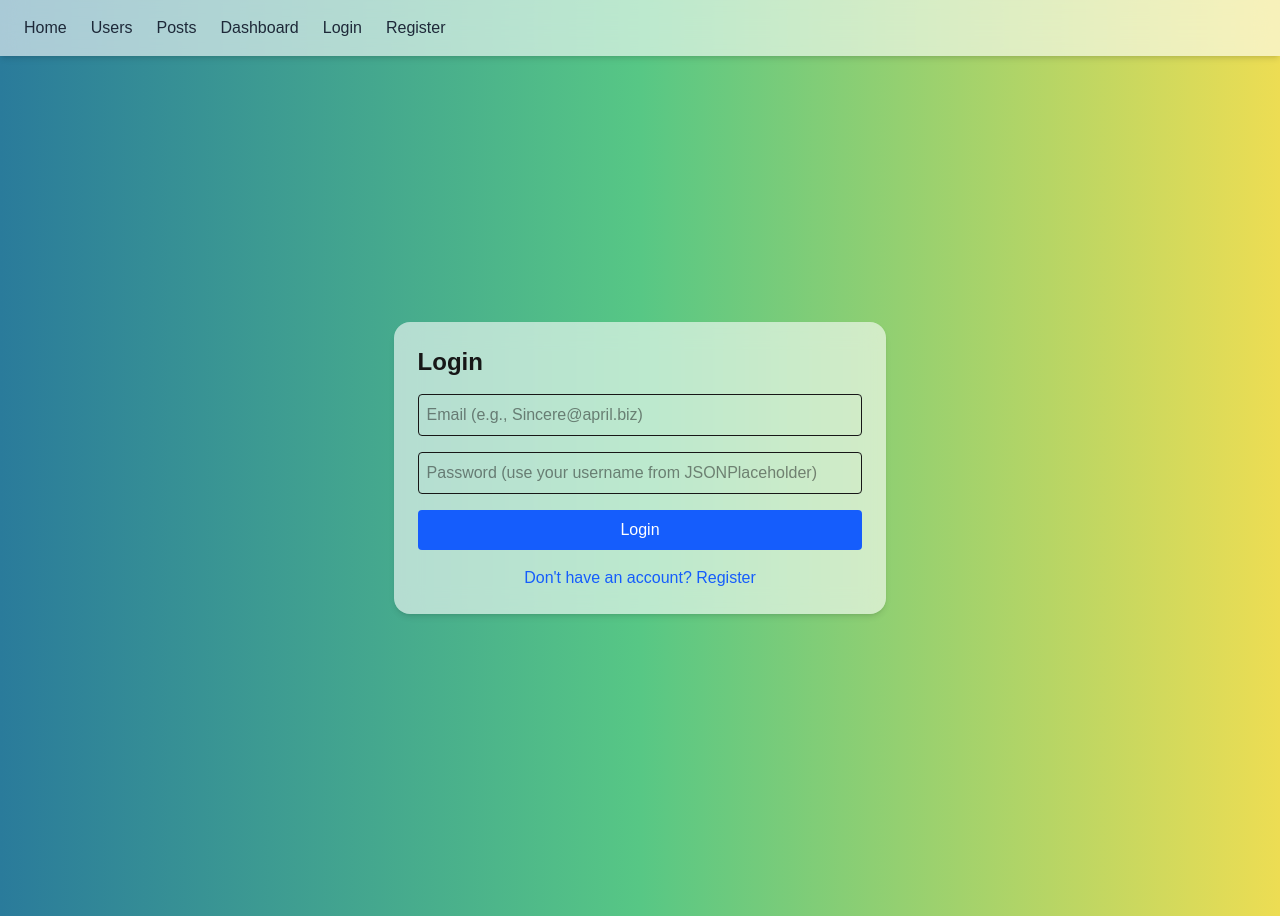
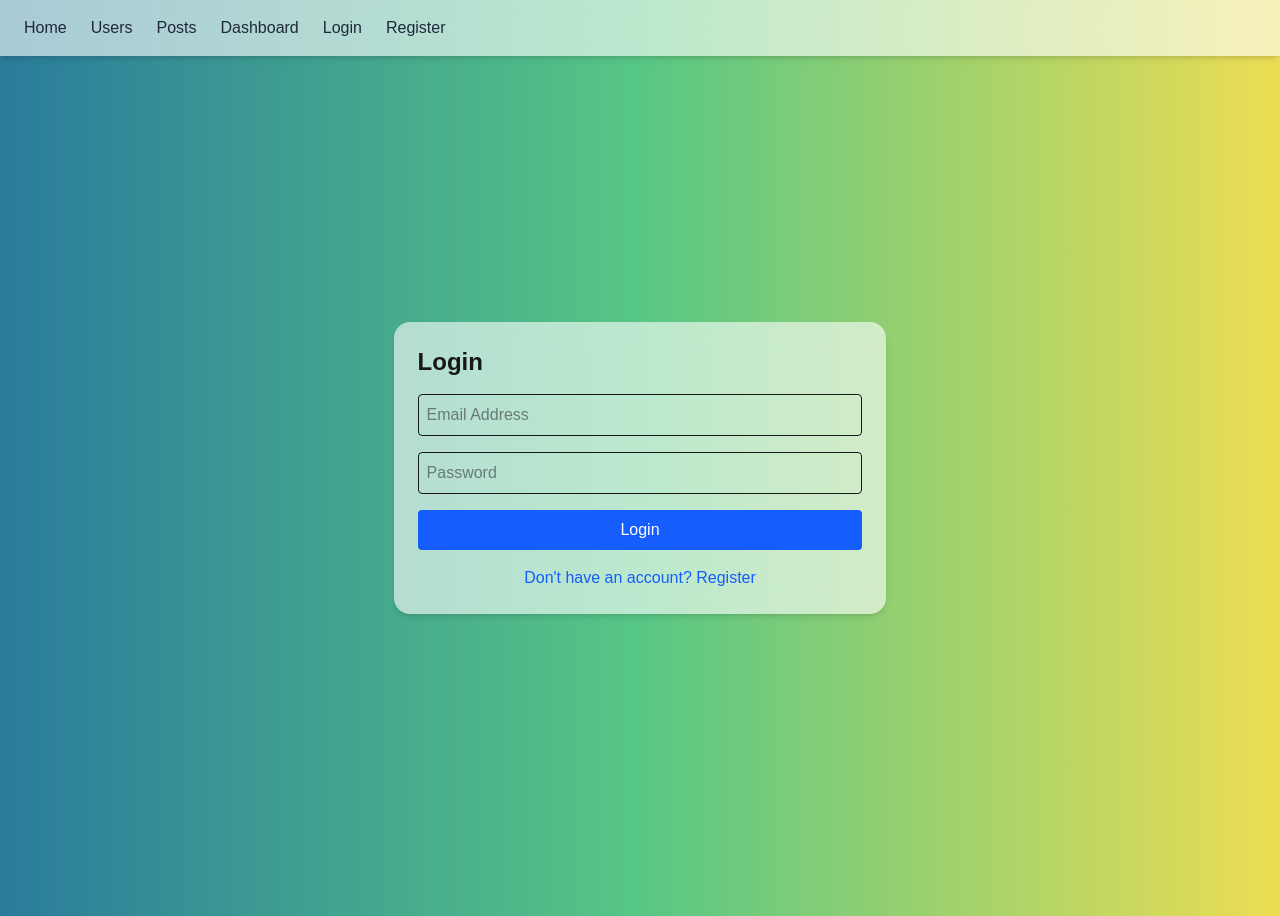
Before and after one commit to gracilla06/FinalProj_AppDev, a Next.js app: page / in a window 1280 px wide. Built offline with nearby package versions, Linux system fonts and the light colour scheme.

Commit message:
Update Commit

```diff
--- a/src/app/page.tsx
+++ b/src/app/page.tsx
@@ -75,14 +75,14 @@ export default function LoginPage() {
             type="email"
             value={email}
             onChange={e => setEmail(e.target.value)}
-            placeholder="Email (e.g., Sincere@april.biz)"
+            placeholder="Email Address"
             className="w-full border p-2 rounded"
           />
           <input
             type="password"
             value={password}
             onChange={e => setPassword(e.target.value)}
-            placeholder="Password (use your username from JSONPlaceholder)"
+            placeholder="Password"
             className="w-full border p-2 rounded"
           />
           {error && <p className="text-red-500">{error}</p>}
```
